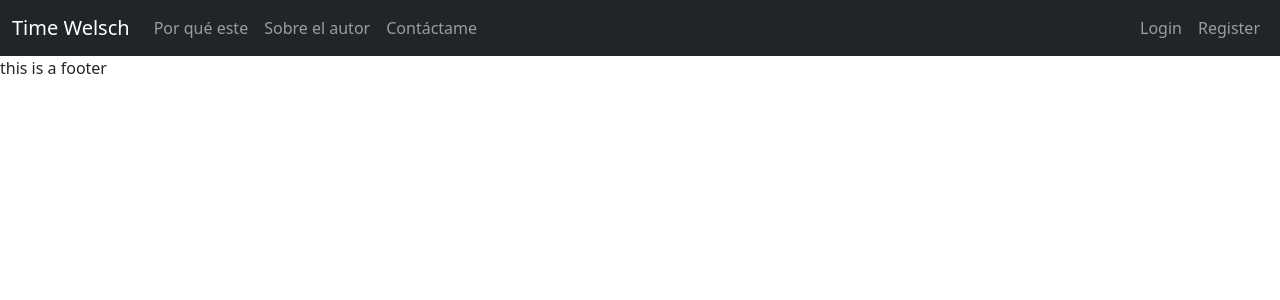
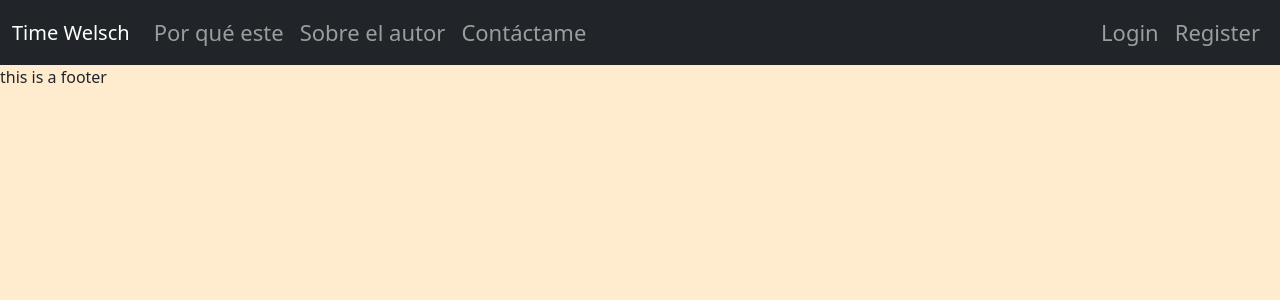
Before and after one commit to Alejoho/Time-Welsch, a Flask app: page / in a window 1280 px wide. Shown: the top 300 px of the page. Run offline with Flask 3, Linux system fonts and the light colour scheme; some libraries are stand-ins or nearby versions.

Commit message:
Add some custom styles

```diff
--- /dev/null
+++ b/app/static/css/style.css
@@ -0,0 +1,20 @@
+body {
+    background-color: blanchedalmond;
+}
+
+body p {
+    font-size: 1.375rem;
+}
+
+body li {
+    font-size: 1.375rem;
+}
+
+body h1 {
+    margin-bottom: 1.5rem;
+}
+
+body h2 {
+    margin-bottom: 1rem;
+    margin-top: 1.5rem;
+}
--- a/app/templates/layout.html
+++ b/app/templates/layout.html
@@ -9,6 +9,7 @@
     <title>{% block title %}{% endblock %}</title>
     <link rel="shorcut icon" href="#">
     <link rel="stylesheet" href="{{ url_for('static',filename='Bootstrap/bootstrap.min.css') }}">
+    <link rel="stylesheet" href="{{ url_for('static',filename='css/style.css') }}">
     {% block head %}{% endblock %}
 </head>
 
```
